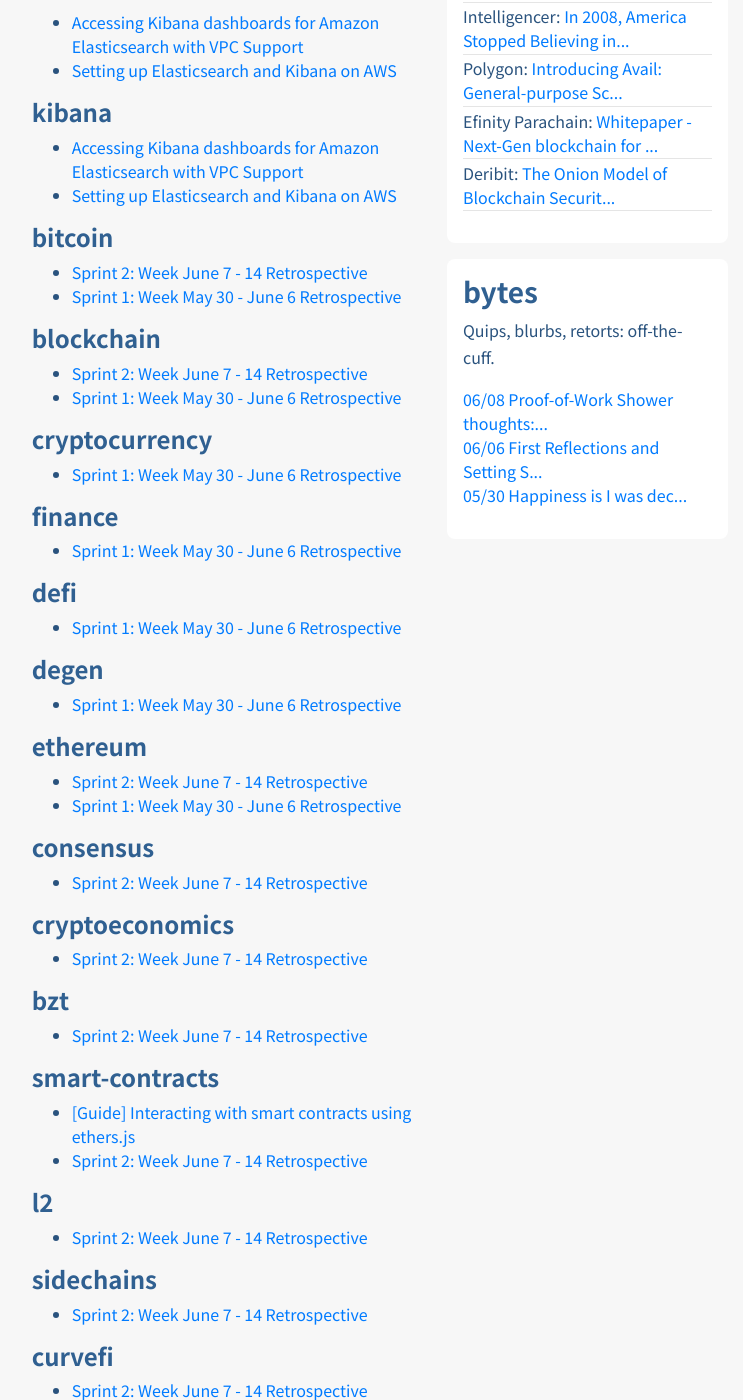
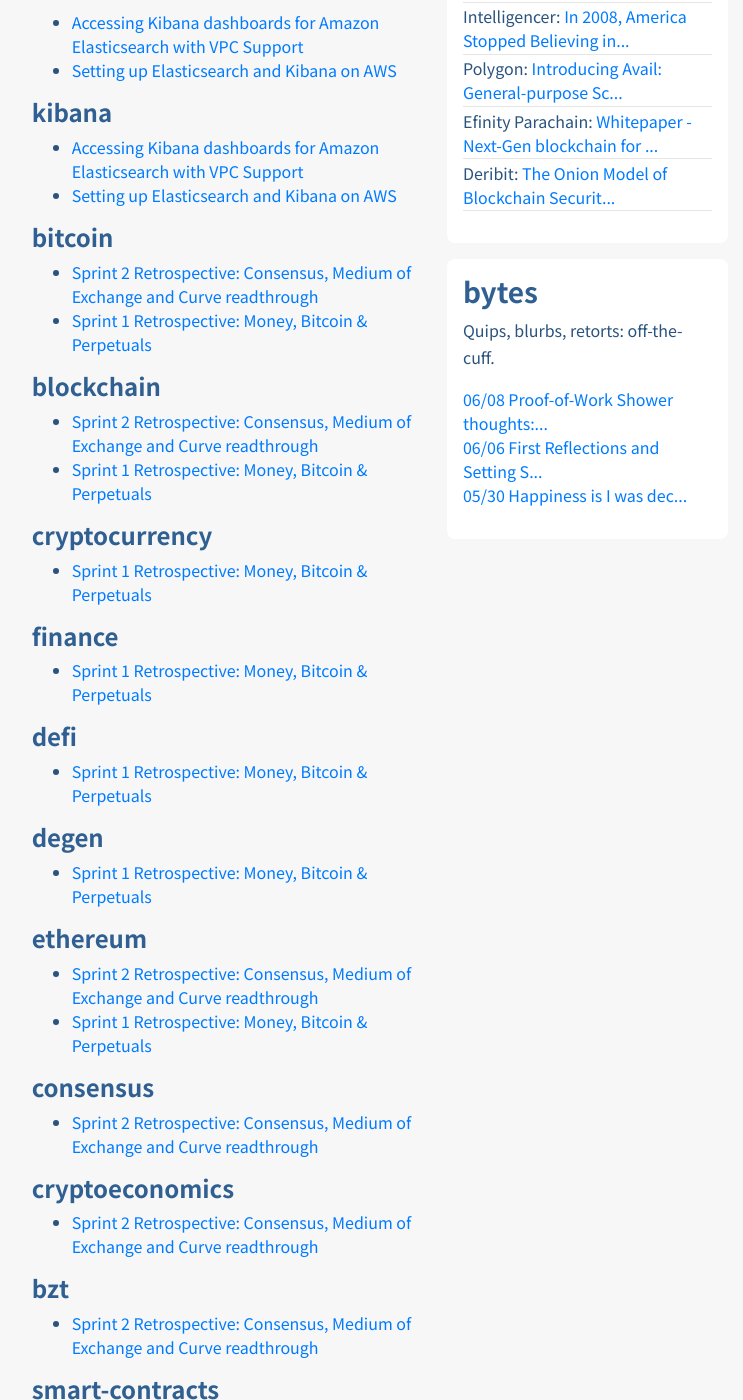
Before and after one commit to czhc/czhc.github.io, a Jekyll site: the page built from tags.html, in a window 1280 px wide and 1400 px high, scrolled down 577 px. Shown: the whole window, without its empty margins (208-951 px from the left). Built offline with Jekyll 4.4.1, drawn with Linux system fonts in a browser that asks for light colours; nearby versions of some CDN libraries; some of the changed text lies outside the part shown.

Commit message:
Change title formats

```diff
--- a/collections/_posts/2021-06-07-s1-retro.md
+++ b/collections/_posts/2021-06-07-s1-retro.md
@@ -1,6 +1,6 @@
 ---
-title: "Sprint 1: Week May 30 - June 6 Retrospective"
-description: "Weekly study updates for week May 30 - June 6"
+title: "Sprint 1 Retrospective: Money, Bitcoin & Perpetuals"
+description: "Study updates for week May 30 - June 6"
 categories: [research]
 tags: [bitcoin, blockchain, cryptocurrency, finance, defi, degen, ethereum]
 last_modified_at: "2021-06-07"
--- a/collections/_posts/2021-06-14-s2-retro.md
+++ b/collections/_posts/2021-06-14-s2-retro.md
@@ -1,8 +1,8 @@
 ---
-title: "Sprint 2: Week June 7 - 14 Retrospective"
-description: "Weekly study updates for week June 7 - 14"
+title: "Sprint 2 Retrospective: Consensus, Medium of Exchange and Curve readthrough"
+description: "Study updates for week June 7 - 14"
 categories: [research]
-tags: [bitcoin, blockchain, consensus, cryptoeconomics, bzt, smart-contracts, ethereum, L2, sidechains, curvefi, s2f, scalability, governance, polygon, matic, stableswap, mises-regression]
+tags: [bitcoin, blockchain, consensus, cryptoeconomics, bzt, smart-contracts, ethereum, L2, sidechains, curvefi, s2f, scalability, governance, polygon, matic, stableswap, mises-regression, atricrypto]
 last_modified_at: "2021-06-14"
 published: true
 ---
```
